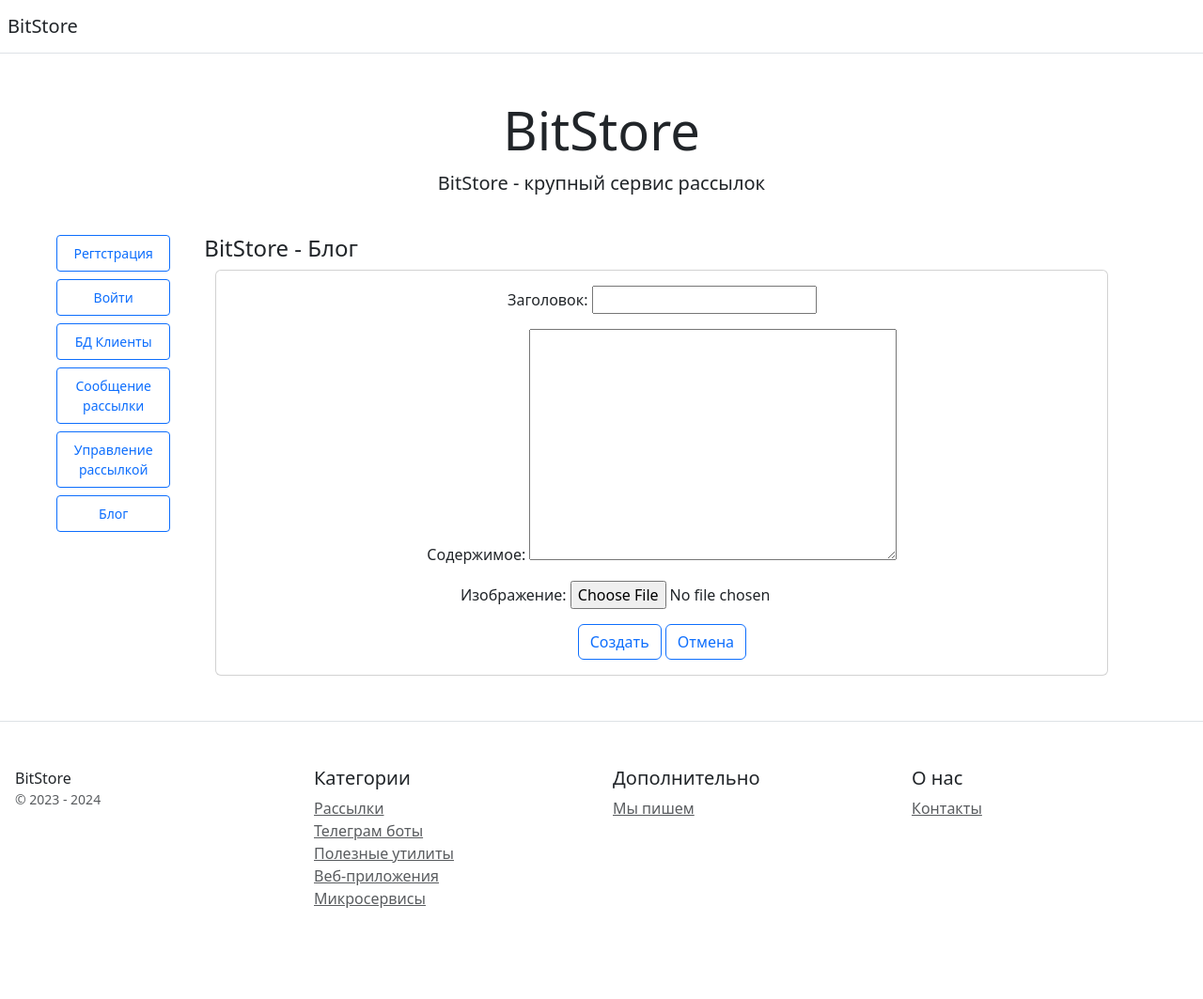
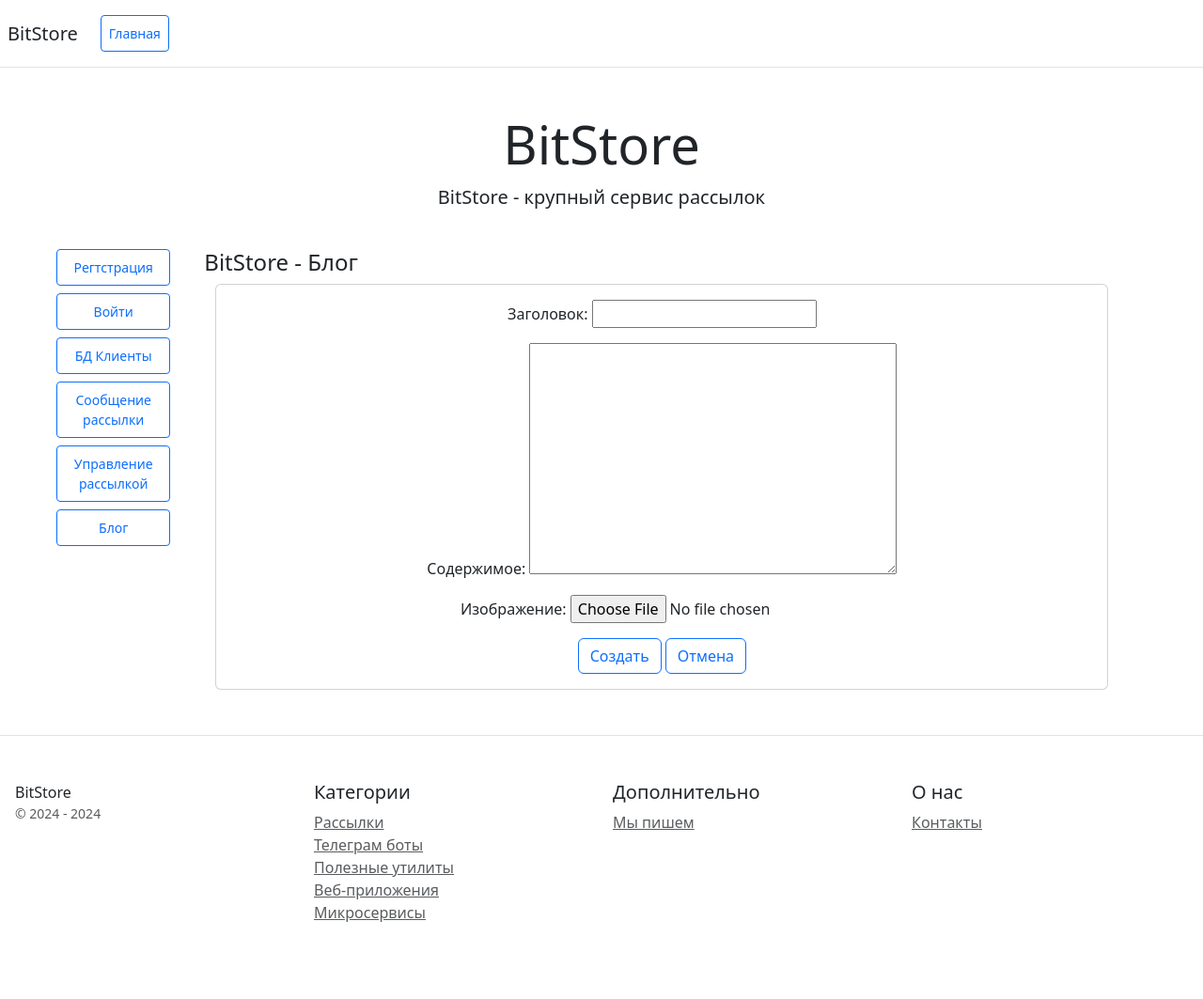
Before and after one commit to IceDisel/Course_6_Coursework, a Django app: page /blogpost_form/ in a window 1280 px wide. Shown: the whole page at 94% size. Before the commit the page ends 966 px from the top, so only its background shows below. Run offline with Django 5.2, Linux system fonts and the light colour scheme; parts of the project's set-up code (start-up, migrations or seed data) failed here and were passed over; some libraries are stand-ins or nearby versions.

Commit message:
обновлен шаблон base_template

```diff
--- a/mailing/templates/mailing/base_template.html
+++ b/mailing/templates/mailing/base_template.html
@@ -12,6 +12,7 @@
 
 <div class="d-flex flex-column flex-md-row align-items-center p-3 px-md-2 bg-white border-bottom box-shadow">
     <h5 class="my-0 mr-md-auto font-weight-normal">BitStore</h5>
+    <a class="p-2 btn btn-outline-primary btn-sm d-grid mx-4" href="{% url 'mailing:index' %}">Главная</a>
 </div>
 
 <div class="pricing-header px-3 py-3 pt-md-5 pb-md-4 mx-auto text-center">
@@ -38,7 +39,7 @@
     <div class="row">
         <div class="col-12 col-md">
             BitStore
-            <small class="d-block mb-3 text-muted">&copy; 2023 - {% now 'Y' %}</small>
+            <small class="d-block mb-3 text-muted">&copy; 2024 - {% now 'Y' %}</small>
         </div>
         <div class="col-6 col-md">
             <h5>Категории</h5>
```
